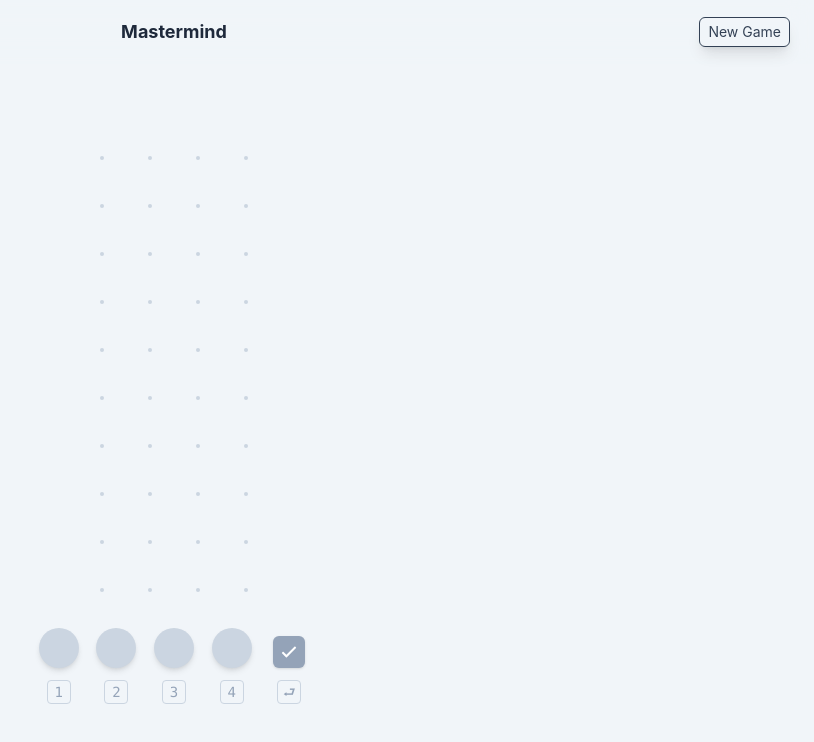
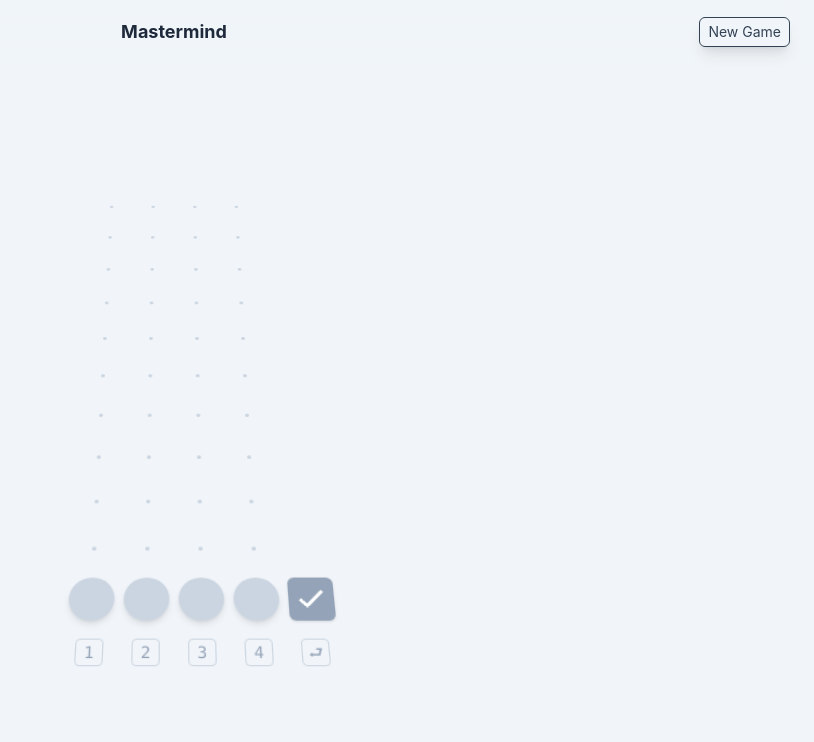
Before and after one commit to jimmysawczuk/mastermind, a Svelte app: page / in a window 1280 px wide. Shown: the top 742 px of the page, without its empty margins (466-1280 px from the left). Built offline with nearby package versions, Linux system fonts and the light colour scheme.

Commit message:
Trying some rotation

```diff
--- a/src/App.svelte
+++ b/src/App.svelte
@@ -42,9 +42,8 @@
   }
 </script>
 
-<div class="pt-12">
 <div
-    class="fixed w-full px-6 h-16 left-0 top-0 right-0 grid grid-cols-[2fr,1fr] sm:grid-cols-[1fr,2fr,1fr] items-center bg-slate-100/60 dark:bg-slate-700/60 backdrop-blur-md"
+  class="fixed w-full px-6 h-16 left-0 top-0 right-0 grid grid-cols-[2fr,1fr] sm:grid-cols-[1fr,2fr,1fr] items-center bg-slate-100/60 dark:bg-slate-700/60 transition-colors backdrop-blur-md"
 >
   <div class="hidden sm:block" />
   <h1
@@ -60,7 +59,11 @@
   </div>
 </div>
 
-  <div class="grid grid-cols-6 auto-rows-[1fr] gap-1 place-items-center">
+<div class="mt-[-22%] md:mt-0">
+  <div
+    class="grid grid-cols-6 auto-rows-[1fr] gap-1 place-items-center origin-bottom"
+    style="transform: perspective(16rem) rotateX(0.15rad) scale(1.2)"
+  >
     {#each Array(10 - history.length) as name}
       <EmptyRow />
     {/each}
@@ -68,9 +71,9 @@
     {#each history as row, i}
       <Guess num={history.length - i} guess={row.guess} clue={row.clue} />
     {/each}
+
+    <GuessPicker on:guess={handleGuess} />
   </div>
 
-  <div class="grid grid-cols-5 auto-rows-[1fr] gap-1 place-items-center mt-4">
-    <GuessPicker on:guess={handleGuess} />
+  <div class="grid grid-cols-5 auto-rows-[1fr] gap-1 place-items-center mt-4" />
 </div>
-</div>
--- a/src/GuessPicker.svelte
+++ b/src/GuessPicker.svelte
@@ -57,17 +57,19 @@
   $: submittable = guess.filter((s) => s == "").length == 0
 </script>
 
+<div />
+
 {#each guess as peg}
   <div>
     <Peg bind:value={peg} lg />
   </div>
 {/each}
 
-<div class="pt-2">
+<div>
   <button
     on:click={handleSubmit}
     disabled={!submittable}
-    class="block w-8 h-8 p-2 bg-blue-500 text-white rounded-md disabled:bg-slate-400 shadow-lg disabled:shadow transition-all"
+    class="block w-10 h-10 p-2 bg-blue-500 text-white rounded-md disabled:bg-slate-400 shadow-lg disabled:shadow transition-all"
   >
     <svg
       aria-hidden="true"
@@ -90,6 +92,8 @@
     </svg>
   </button>
 </div>
+
+<div />
 
 <div
   class="grid place-items-center border border-slate-300 dark:border-slate-600 text-slate-400 dark:text-slate-500 transition-colors rounded text-sm font-mono w-6 h-6 select-none"
--- a/src/Peg.svelte
+++ b/src/Peg.svelte
@@ -16,8 +16,8 @@
 
 <div
   class="block rounded-full p-0 transition-colors shadow-md"
-  class:w-6={!lg}
-  class:h-6={!lg}
+  class:w-8={!lg}
+  class:h-8={!lg}
   class:w-10={lg}
   class:h-10={lg}
   class:cursor-pointer={!readonly}
```
Lines whose indentation alone changed are shown as unchanged.
